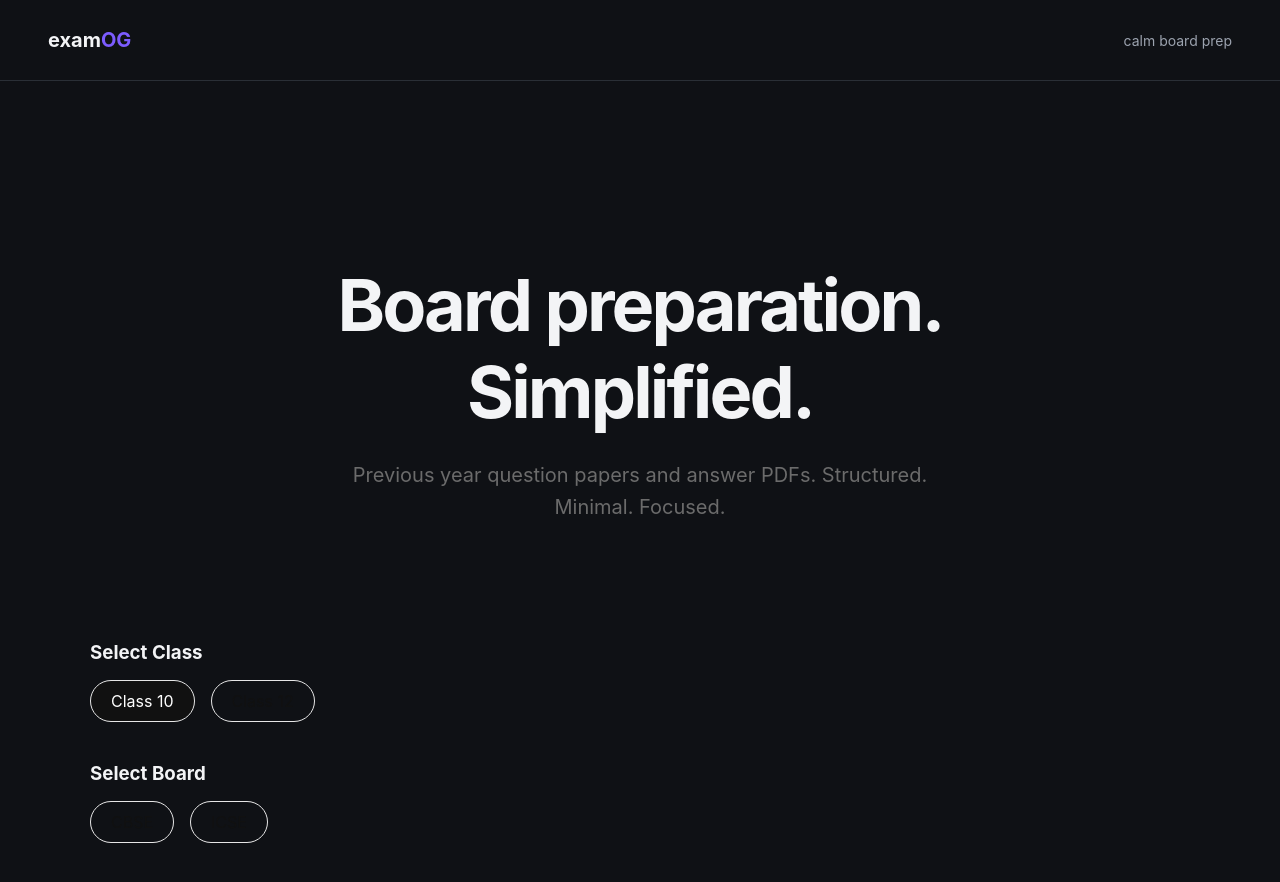
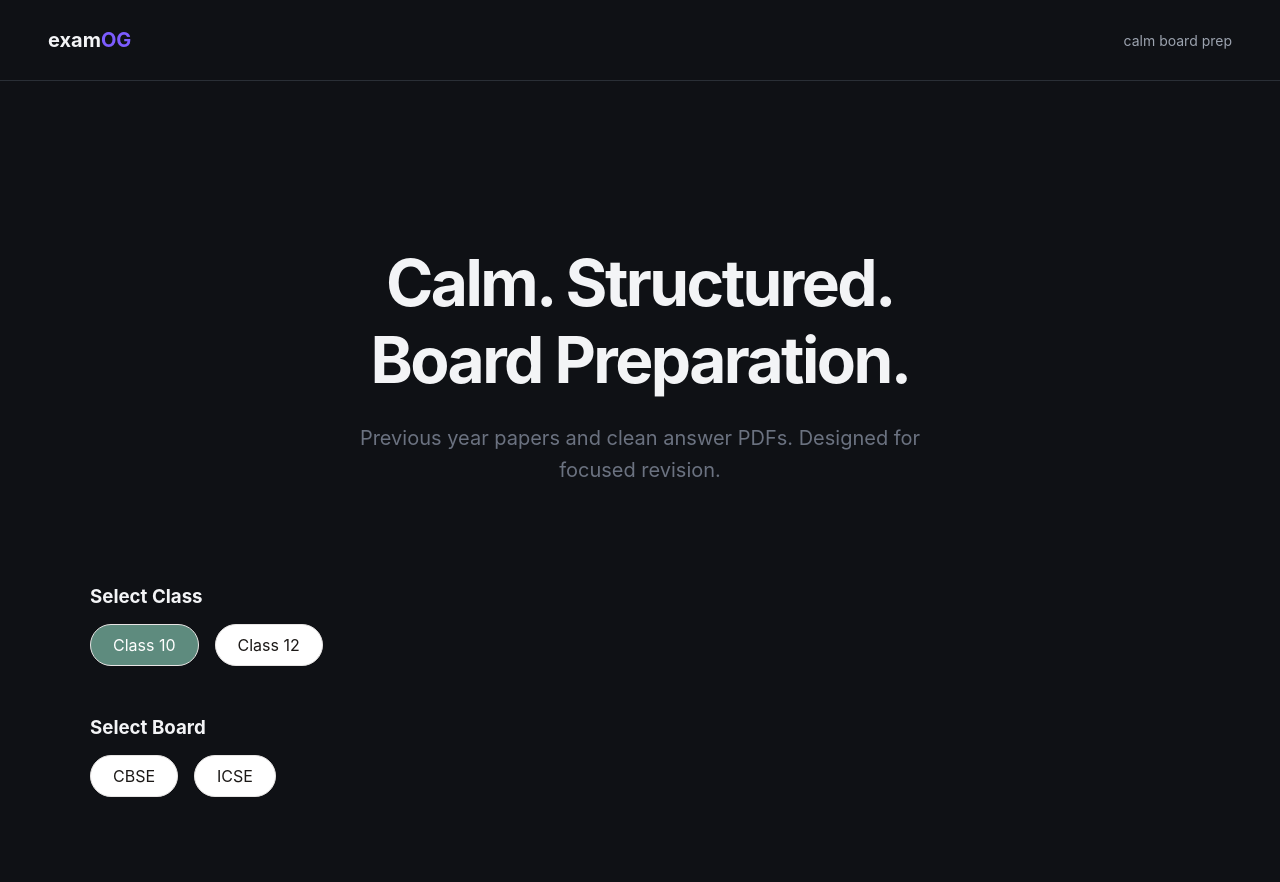
Before and after one commit to jia-nil/examogfrontend, a React (Vite) app: page / in a window 1280 px wide. Both pictures are taken after a click on the element "Class 10". Shown: the top 882 px of the page. Built offline with nearby package versions, Linux system fonts and the light colour scheme.

Commit message:
Update Dashboard.tsx

```diff
--- a/src/pages/Dashboard.tsx
+++ b/src/pages/Dashboard.tsx
@@ -11,44 +11,43 @@ export default function Dashboard() {
 
   return (
     <div>
-      {/* Top Navigation */}
       <Navbar />
 
-      {/* Hero Section */}
+      {/* Hero */}
       <section
         style={{
           textAlign: "center",
-          padding: "120px 20px 100px",
+          padding: "110px 20px 80px",
         }}
       >
         <h1
           style={{
-            fontSize: 72,
+            fontSize: 64,
             fontWeight: 700,
             letterSpacing: "-0.04em",
             marginBottom: 24,
           }}
         >
-          Board preparation.
+          Calm. Structured.
           <br />
-          Simplified.
+          Board Preparation.
         </h1>
 
         <p
           style={{
             fontSize: 20,
-            color: "#6B6B6B",
+            color: "#6B7280",
             maxWidth: 600,
             margin: "0 auto",
             lineHeight: 1.6,
           }}
         >
-          Previous year question papers and answer PDFs.
-          Structured. Minimal. Focused.
+          Previous year papers and clean answer PDFs.
+          Designed for focused revision.
         </p>
       </section>
 
-      {/* Main Content */}
+      {/* Content */}
       <div
         style={{
           maxWidth: 1100,
@@ -57,7 +56,7 @@ export default function Dashboard() {
         }}
       >
         {/* Class Selector */}
-        <div style={{ marginBottom: 40 }}>
+        <div style={{ marginBottom: 50 }}>
           <h3 style={{ marginBottom: 16 }}>Select Class</h3>
 
           <div style={{ display: "flex", gap: 16 }}>
@@ -70,14 +69,15 @@ export default function Dashboard() {
                   setSelectedYear(null);
                 }}
                 style={{
-                  padding: "10px 20px",
-                  border: "1px solid #E6E6E6",
+                  padding: "10px 22px",
+                  border: "1px solid #E7E5E4",
                   borderRadius: 999,
                   cursor: "pointer",
                   background:
-                    selectedClass === cls ? "#111111" : "transparent",
+                    selectedClass === cls ? "#5E8B7E" : "#FFFFFF",
                   color:
-                    selectedClass === cls ? "#FFFFFF" : "#111111",
+                    selectedClass === cls ? "#FFFFFF" : "#1C1917",
+                  transition: "all 0.2s ease",
                 }}
               >
                 Class {cls}
@@ -100,18 +100,19 @@ export default function Dashboard() {
                     setSelectedYear(null);
                   }}
                   style={{
-                    padding: "10px 20px",
-                    border: "1px solid #E6E6E6",
+                    padding: "10px 22px",
+                    border: "1px solid #E7E5E4",
                     borderRadius: 999,
                     cursor: "pointer",
                     background:
                       selectedBoard === board
-                        ? "#111111"
-                        : "transparent",
+                        ? "#5E8B7E"
+                        : "#FFFFFF",
                     color:
                       selectedBoard === board
                         ? "#FFFFFF"
-                        : "#111111",
+                        : "#1C1917",
+                    transition: "all 0.2s ease",
                   }}
                 >
                   {board}
@@ -130,7 +131,7 @@ export default function Dashboard() {
               <div
                 style={{
                   display: "flex",
-                  gap: 16,
+                  gap: 14,
                   overflowX: "auto",
                 }}
               >
@@ -139,19 +140,21 @@ export default function Dashboard() {
                     key={year}
                     onClick={() => setSelectedYear(year)}
                     style={{
-                      padding: "10px 18px",
-                      border: "1px solid #E6E6E6",
+                      padding: "8px 18px",
+                      border: "1px solid #E7E5E4",
                       borderRadius: 999,
                       cursor: "pointer",
                       whiteSpace: "nowrap",
                       background:
                         selectedYear === year
-                          ? "#111111"
-                          : "transparent",
+                          ? "#5E8B7E"
+                          : "#FFFFFF",
                       color:
                         selectedYear === year
                           ? "#FFFFFF"
-                          : "#111111",
+                          : "#1C1917",
+                      fontSize: 14,
+                      transition: "all 0.2s ease",
                     }}
                   >
                     {year}
@@ -171,29 +174,35 @@ export default function Dashboard() {
                   style={{
                     display: "grid",
                     gridTemplateColumns:
-                      "repeat(auto-fit, minmax(220px, 1fr))",
-                    gap: 32,
+                      "repeat(auto-fit, minmax(240px, 1fr))",
+                    gap: 28,
                   }}
                 >
                   {subjects.map((subj) => (
                     <div
                       key={subj}
                       style={{
-                        padding: 40,
-                        border: "1px solid #E6E6E6",
-                        borderRadius: 20,
+                        padding: 36,
+                        border: "1px solid #E7E5E4",
+                        borderRadius: 18,
                         background: "#FFFFFF",
                         cursor: "pointer",
-                        transition: "all 0.2s ease",
+                        transition: "all 0.25s ease",
                       }}
+                      onMouseEnter={(e) =>
+                        (e.currentTarget.style.borderColor =
+                          "#5E8B7E")
+                      }
+                      onMouseLeave={(e) =>
+                        (e.currentTarget.style.borderColor =
+                          "#E7E5E4")
+                      }
                     >
-                      <h3 style={{ marginBottom: 8 }}>
-                        {subj}
-                      </h3>
+                      <h3 style={{ marginBottom: 8 }}>{subj}</h3>
 
                       <p
                         style={{
-                          color: "#6B6B6B",
+                          color: "#6B7280",
                           fontSize: 14,
                         }}
                       >
```
